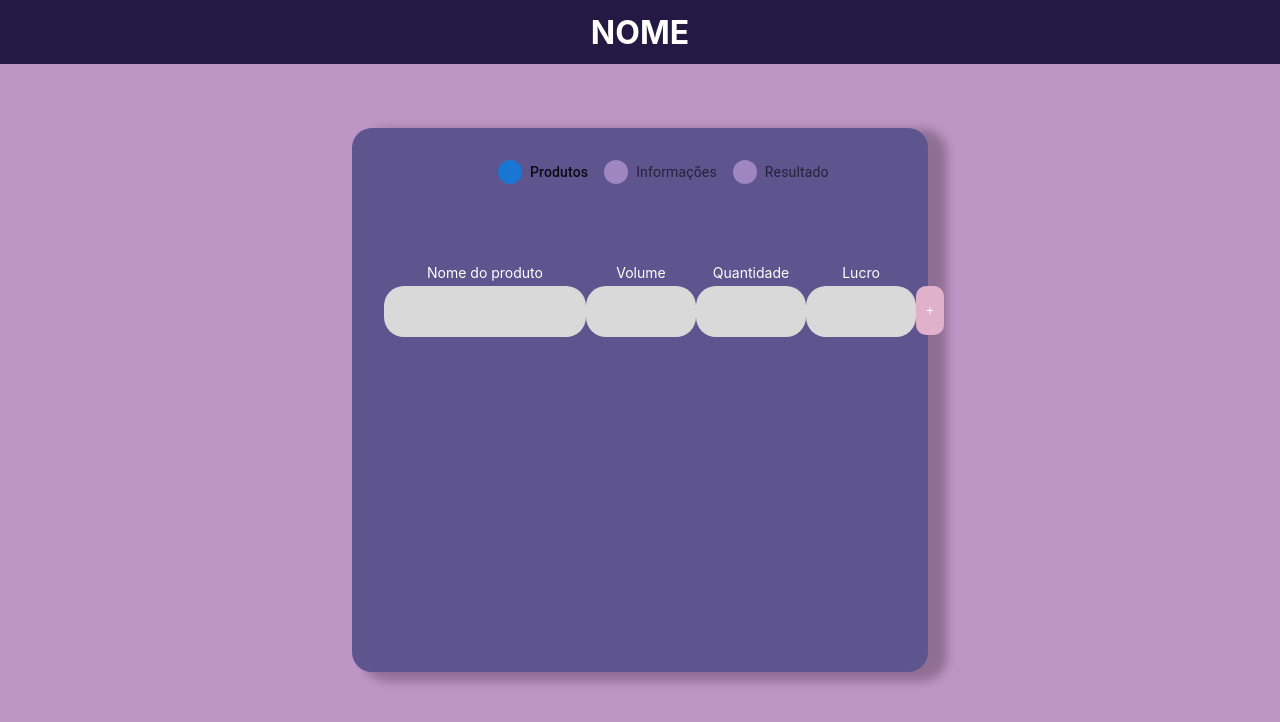
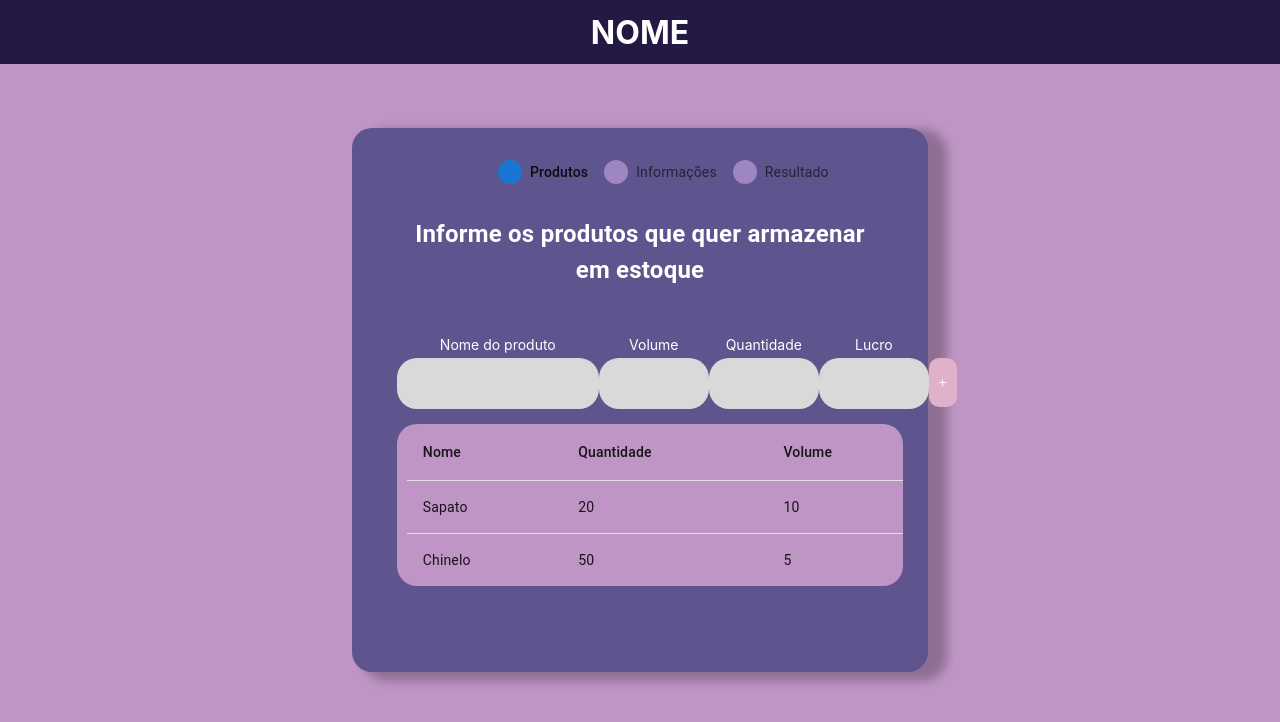
Before and after one commit to g-GSG/stock-optimization, a React (Create React App) app: page / in a window 1280 px wide. Shown: the top 722 px of the page. Built offline with nearby package versions, Linux system fonts and the light colour scheme.

Commit message:
Início da criação da tabela de produtos

```diff
--- a/src/App.js
+++ b/src/App.js
@@ -1,8 +1,18 @@
-import { margin } from '@mui/system';
+import { Typography } from '@mui/material';
 import './App.css';
 import { Button, Input, StepProgress } from './presentation/components';
 import { Container } from './presentation/components/container';
 import { Header } from './presentation/components/header';
+import ProductsTable from './presentation/components/products-table/products-table';
+
+function createData(
+  nome,
+  quantidade,
+  volume,
+  lucro,
+) {
+  return { nome, quantidade, volume, lucro };
+}
 
 function App() {
   return (
@@ -15,12 +25,20 @@ function App() {
           StepProgress={1}
           steps={["Produtos", "Informações", "Resultado"]}
         />
-        <div style={{ display: 'flex', justifyContent: 'space-between', width: '100%', marginTop: '10vh'}}>
-          <Input label='Nome do produto' type='text' width='182px' />
-          <Input label='Volume' type='number' width='90px' />
-          <Input label='Quantidade' type='number' width='90px' />
-          <Input label='Lucro' type='number' width='90px' />
-          <Button backgroundColor='#E0B1CB' width='63px' height='49px' margin='22px 0 0 0'>+</Button>
+        <div style={{ display: 'flex', flexDirection: 'column', width: '95%', marginTop: '4vh' }}>
+          <Typography fontWeight='bold' fontSize={24}>
+            Informe os produtos que quer armazenar em estoque
+          </Typography>
+          <div style={{ display: 'flex', flexDirection: 'row', justifyContent: 'space-between', width: '100%', marginTop: '6vh' }}>
+            <Input label='Nome do produto' type='text' width='182px' />
+            <Input label='Volume' type='number' width='90px' />
+            <Input label='Quantidade' type='number' width='90px' />
+            <Input label='Lucro' type='number' width='90px' />
+            <Button backgroundColor='#E0B1CB' width='63px' height='49px' margin='22px 0 0 0'>+</Button>
+          </div>
+          <ProductsTable rows={
+            [createData('Sapato', 20, 10, 5), createData('Chinelo', 50, 5, 3)]
+          }/>
         </div>
       </Container>
     </div>
--- /dev/null
+++ b/src/presentation/components/products-table/products-table.jsx
@@ -0,0 +1,42 @@
+import * as React from 'react';
+import Table from '@mui/material/Table';
+import TableBody from '@mui/material/TableBody';
+import TableCell from '@mui/material/TableCell';
+import TableContainer from '@mui/material/TableContainer';
+import TableHead from '@mui/material/TableHead';
+import TableRow from '@mui/material/TableRow';
+import { ProductsTableStyled } from './products-table.styles';
+
+function ProductsTable({rows}) {
+  return (
+    <TableContainer component={ProductsTableStyled}>
+      <Table sx={{ minWidth: 650 }} aria-label="Products table">
+        <TableHead>
+          <TableRow>
+            <TableCell>Nome</TableCell>
+            <TableCell>Quantidade</TableCell>
+            <TableCell>Volume</TableCell>
+            <TableCell>Lucro</TableCell>
+          </TableRow>
+        </TableHead>
+        <TableBody>
+          {rows.map((row) => (
+            <TableRow
+              key={row.name}
+              sx={{ '&:last-child td, &:last-child th': { border: 0 } }}
+            >
+              <TableCell component="th" scope="row">
+                {row.nome}
+              </TableCell>
+              <TableCell>{row.quantidade}</TableCell>
+              <TableCell>{row.volume}</TableCell>
+              <TableCell>{row.lucro}</TableCell>
+            </TableRow>
+          ))}
+        </TableBody>
+      </Table>
+    </TableContainer>
+  )
+}
+
+export default ProductsTable
--- /dev/null
+++ b/src/presentation/components/products-table/products-table.styles.js
@@ -0,0 +1,9 @@
+import styled from 'styled-components'
+
+export const ProductsTableStyled = styled.div`
+  height: auto;
+  background-color: #BE95C4;
+  border-radius: 20px;
+  padding: 0px 10px;
+  margin-top: 15px;
+`
```
